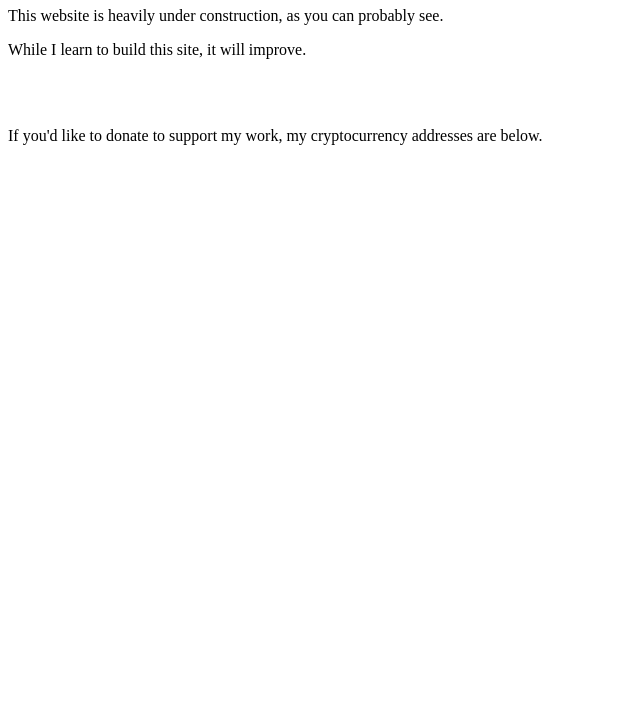
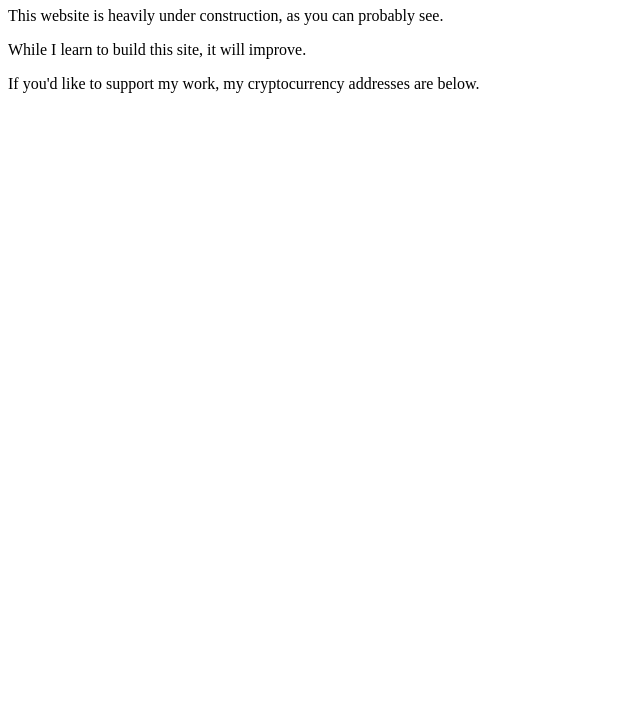
Before and after one commit to SixFlix/SixFlix.github.io, a plain HTML site: page index.html in a window 1280 px wide. Shown: the part 73-800 px from the top of the page, without its empty margins (0-640 px from the left). Drawn offline with Linux system fonts and the light colour scheme.

Commit message:
Update index.html

```diff
--- a/index.html
+++ b/index.html
@@ -4,7 +4,7 @@
 <h1>_ToL_'s Website</h1>
 <p>This website is heavily under construction, as you can probably see.</p>
 <p>While I learn to build this site, it will improve.</p>
-<br><br>
-<p>If you'd like to donate to support my work, my cryptocurrency addresses are below.</p>
+
+<p>If you'd like to support my work, my cryptocurrency addresses are below.</p>
 </body>
 </html>
```
